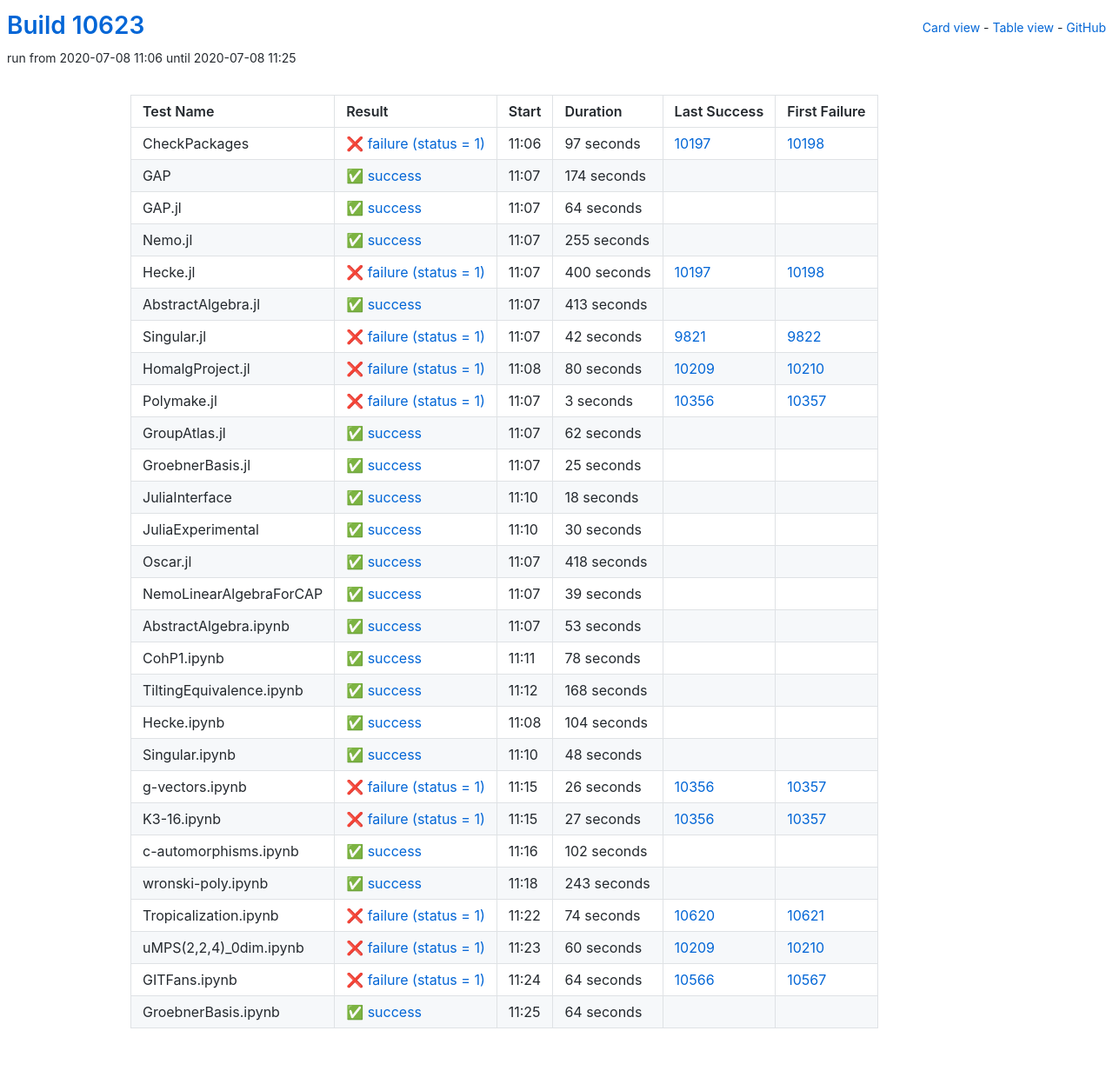
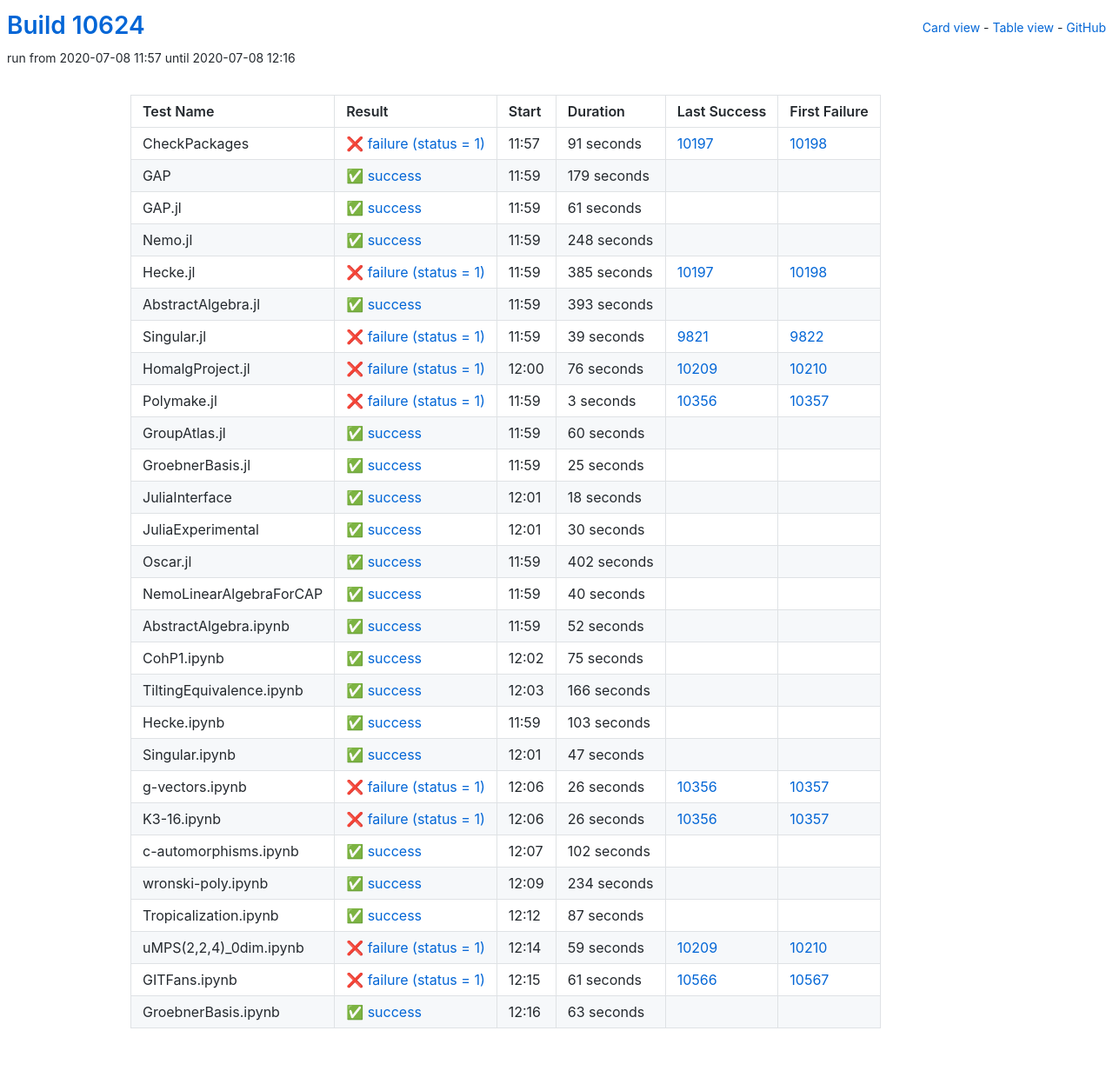
Before and after one commit to oscar-system/oscar-ci-status, a Jekyll site: the page built from table.html, in a window 1280 px wide. Shown: the whole page at 87% size. Built offline with Jekyll 4.4.1, drawn with Linux system fonts in a browser that asks for light colours.

Commit message:
Build #10624

```diff
--- a/_data/ci.yml
+++ b/_data/ci.yml
@@ -1,6 +1,6 @@
 ---
-build: 10623
-build_url: https://oscarci.mathematik.uni-kl.de/job/oscar/10623/
+build: 10624
+build_url: https://oscarci.mathematik.uni-kl.de/job/oscar/10624/
 job: oscar
 organization: oscar-system
 repo: oscar-ci-status
@@ -8,104 +8,104 @@
 tests:
 - name: CheckPackages
   id: checkpackages
-  log: https://oscarci.mathematik.uni-kl.de/job/oscar/10623/artifact/logs/build-10623/CheckPackages.log
-  start: 2020-07-08 11:06
+  log: https://oscarci.mathematik.uni-kl.de/job/oscar/10624/artifact/logs/build-10624/CheckPackages.log
+  start: 2020-07-08 11:57
   success: false
   exitcode: 1
   status: failure
-  duration: 97
+  duration: 91
   last_success: 10197
   last_success_url: https://oscarci.mathematik.uni-kl.de/job/oscar/10197/
   first_failure: 10198
   first_failure_url: https://oscarci.mathematik.uni-kl.de/job/oscar/10198/
 - name: GAP
   id: gap
-  log: https://oscarci.mathematik.uni-kl.de/job/oscar/10623/artifact/logs/build-10623/GAP.log
-  start: 2020-07-08 11:07
+  log: https://oscarci.mathematik.uni-kl.de/job/oscar/10624/artifact/logs/build-10624/GAP.log
+  start: 2020-07-08 11:59
   success: true
   exitcode: 0
   status: success
-  duration: 174
+  duration: 179
   last_success: false
   last_success_url:
   first_failure: false
   first_failure_url:
 - name: GAP.jl
   id: gap-jl
-  log: https://oscarci.mathematik.uni-kl.de/job/oscar/10623/artifact/logs/build-10623/GAP.jl.log
-  start: 2020-07-08 11:07
+  log: https://oscarci.mathematik.uni-kl.de/job/oscar/10624/artifact/logs/build-10624/GAP.jl.log
+  start: 2020-07-08 11:59
   success: true
   exitcode: 0
   status: success
-  duration: 64
+  duration: 61
   last_success: false
   last_success_url:
   first_failure: false
   first_failure_url:
 - name: Nemo.jl
   id: nemo-jl
-  log: https://oscarci.mathematik.uni-kl.de/job/oscar/10623/artifact/logs/build-10623/Nemo.jl.log
-  start: 2020-07-08 11:07
+  log: https://oscarci.mathematik.uni-kl.de/job/oscar/10624/artifact/logs/build-10624/Nemo.jl.log
+  start: 2020-07-08 11:59
   success: true
   exitcode: 0
   status: success
-  duration: 255
+  duration: 248
   last_success: false
   last_success_url:
   first_failure: false
   first_failure_url:
 - name: Hecke.jl
   id: hecke-jl
-  log: https://oscarci.mathematik.uni-kl.de/job/oscar/10623/artifact/logs/build-10623/Hecke.jl.log
-  start: 2020-07-08 11:07
+  log: https://oscarci.mathematik.uni-kl.de/job/oscar/10624/artifact/logs/build-10624/Hecke.jl.log
+  start: 2020-07-08 11:59
   success: false
   exitcode: 1
   status: failure
-  duration: 400
+  duration: 385
   last_success: 10197
   last_success_url: https://oscarci.mathematik.uni-kl.de/job/oscar/10197/
   first_failure: 10198
   first_failure_url: https://oscarci.mathematik.uni-kl.de/job/oscar/10198/
 - name: AbstractAlgebra.jl
   id: abstractalgebra-jl
-  log: https://oscarci.mathematik.uni-kl.de/job/oscar/10623/artifact/logs/build-10623/AbstractAlgebra.jl.log
-  start: 2020-07-08 11:07
+  log: https://oscarci.mathematik.uni-kl.de/job/oscar/10624/artifact/logs/build-10624/AbstractAlgebra.jl.log
+  start: 2020-07-08 11:59
   success: true
   exitcode: 0
   status: success
-  duration: 413
+  duration: 393
   last_success: false
   last_success_url:
   first_failure: false
   first_failure_url:
 - name: Singular.jl
   id: singular-jl
-  log: https://oscarci.mathematik.uni-kl.de/job/oscar/10623/artifact/logs/build-10623/Singular.jl.log
-  start: 2020-07-08 11:07
+  log: https://oscarci.mathematik.uni-kl.de/job/oscar/10624/artifact/logs/build-10624/Singular.jl.log
+  start: 2020-07-08 11:59
   success: false
   exitcode: 1
   status: failure
-  duration: 42
+  duration: 39
   last_success: 9821
   last_success_url: https://oscarci.mathematik.uni-kl.de/job/oscar/9821/
   first_failure: 9822
   first_failure_url: https://oscarci.mathematik.uni-kl.de/job/oscar/9822/
 - name: HomalgProject.jl
   id: homalgproject-jl
-  log: https://oscarci.mathematik.uni-kl.de/job/oscar/10623/artifact/logs/build-10623/HomalgProject.jl.log
-  start: 2020-07-08 11:08
+  log: https://oscarci.mathematik.uni-kl.de/job/oscar/10624/artifact/logs/build-10624/HomalgProject.jl.log
+  start: 2020-07-08 12:00
   success: false
   exitcode: 1
   status: failure
-  duration: 80
+  duration: 76
   last_success: 10209
   last_success_url: https://oscarci.mathematik.uni-kl.de/job/oscar/10209/
   first_failure: 10210
   first_failure_url: https://oscarci.mathematik.uni-kl.de/job/oscar/10210/
 - name: Polymake.jl
   id: polymake-jl
-  log: https://oscarci.mathematik.uni-kl.de/job/oscar/10623/artifact/logs/build-10623/Polymake.jl.log
-  start: 2020-07-08 11:07
+  log: https://oscarci.mathematik.uni-kl.de/job/oscar/10624/artifact/logs/build-10624/Polymake.jl.log
+  start: 2020-07-08 11:59
   success: false
   exitcode: 1
   status: failure
@@ -116,20 +116,20 @@
   first_failure_url: https://oscarci.mathematik.uni-kl.de/job/oscar/10357/
 - name: GroupAtlas.jl
   id: groupatlas-jl
-  log: https://oscarci.mathematik.uni-kl.de/job/oscar/10623/artifact/logs/build-10623/GroupAtlas.jl.log
-  start: 2020-07-08 11:07
+  log: https://oscarci.mathematik.uni-kl.de/job/oscar/10624/artifact/logs/build-10624/GroupAtlas.jl.log
+  start: 2020-07-08 11:59
   success: true
   exitcode: 0
   status: success
-  duration: 62
+  duration: 60
   last_success: false
   last_success_url:
   first_failure: false
   first_failure_url:
 - name: GroebnerBasis.jl
   id: groebnerbasis-jl
-  log: https://oscarci.mathematik.uni-kl.de/job/oscar/10623/artifact/logs/build-10623/GroebnerBasis.jl.log
-  start: 2020-07-08 11:07
+  log: https://oscarci.mathematik.uni-kl.de/job/oscar/10624/artifact/logs/build-10624/GroebnerBasis.jl.log
+  start: 2020-07-08 11:59
   success: true
   exitcode: 0
   status: success
@@ -140,8 +140,8 @@
   first_failure_url:
 - name: JuliaInterface
   id: juliainterface
-  log: https://oscarci.mathematik.uni-kl.de/job/oscar/10623/artifact/logs/build-10623/JuliaInterface.log
-  start: 2020-07-08 11:10
+  log: https://oscarci.mathematik.uni-kl.de/job/oscar/10624/artifact/logs/build-10624/JuliaInterface.log
+  start: 2020-07-08 12:01
   success: true
   exitcode: 0
   status: success
@@ -152,8 +152,8 @@
   first_failure_url:
 - name: JuliaExperimental
   id: juliaexperimental
-  log: https://oscarci.mathematik.uni-kl.de/job/oscar/10623/artifact/logs/build-10623/JuliaExperimental.log
-  start: 2020-07-08 11:10
+  log: https://oscarci.mathematik.uni-kl.de/job/oscar/10624/artifact/logs/build-10624/JuliaExperimental.log
+  start: 2020-07-08 12:01
   success: true
   exitcode: 0
   status: success
@@ -164,92 +164,92 @@
   first_failure_url:
 - name: Oscar.jl
   id: oscar-jl
-  log: https://oscarci.mathematik.uni-kl.de/job/oscar/10623/artifact/logs/build-10623/Oscar.jl.log
-  start: 2020-07-08 11:07
+  log: https://oscarci.mathematik.uni-kl.de/job/oscar/10624/artifact/logs/build-10624/Oscar.jl.log
+  start: 2020-07-08 11:59
   success: true
   exitcode: 0
   status: success
-  duration: 418
+  duration: 402
   last_success: false
   last_success_url:
   first_failure: false
   first_failure_url:
 - name: NemoLinearAlgebraForCAP
   id: nemolinearalgebraforcap
-  log: https://oscarci.mathematik.uni-kl.de/job/oscar/10623/artifact/logs/build-10623/NemoLinearAlgebraForCAP.log
-  start: 2020-07-08 11:07
+  log: https://oscarci.mathematik.uni-kl.de/job/oscar/10624/artifact/logs/build-10624/NemoLinearAlgebraForCAP.log
+  start: 2020-07-08 11:59
   success: true
   exitcode: 0
   status: success
-  duration: 39
+  duration: 40
   last_success: false
   last_success_url:
   first_failure: false
   first_failure_url:
 - name: AbstractAlgebra.ipynb
   id: abstractalgebra-ipynb
-  log: https://oscarci.mathematik.uni-kl.de/job/oscar/10623/artifact/logs/build-10623/AbstractAlgebra.ipynb.log
-  start: 2020-07-08 11:07
+  log: https://oscarci.mathematik.uni-kl.de/job/oscar/10624/artifact/logs/build-10624/AbstractAlgebra.ipynb.log
+  start: 2020-07-08 11:59
   success: true
   exitcode: 0
   status: success
-  duration: 53
+  duration: 52
   last_success: false
   last_success_url:
   first_failure: false
   first_failure_url:
 - name: CohP1.ipynb
   id: cohp1-ipynb
-  log: https://oscarci.mathematik.uni-kl.de/job/oscar/10623/artifact/logs/build-10623/CohP1.ipynb.log
-  start: 2020-07-08 11:11
+  log: https://oscarci.mathematik.uni-kl.de/job/oscar/10624/artifact/logs/build-10624/CohP1.ipynb.log
+  start: 2020-07-08 12:02
   success: true
   exitcode: 0
   status: success
-  duration: 78
+  duration: 75
   last_success: false
   last_success_url:
   first_failure: false
   first_failure_url:
 - name: TiltingEquivalence.ipynb
   id: tiltingequivalence-ipynb
-  log: https://oscarci.mathematik.uni-kl.de/job/oscar/10623/artifact/logs/build-10623/TiltingEquivalence.ipynb.log
-  start: 2020-07-08 11:12
+  log: https://oscarci.mathematik.uni-kl.de/job/oscar/10624/artifact/logs/build-10624/TiltingEquivalence.ipynb.log
+  start: 2020-07-08 12:03
   success: true
   exitcode: 0
   status: success
-  duration: 168
+  duration: 166
   last_success: false
   last_success_url:
   first_failure: false
   first_failure_url:
 - name: Hecke.ipynb
   id: hecke-ipynb
-  log: https://oscarci.mathematik.uni-kl.de/job/oscar/10623/artifact/logs/build-10623/Hecke.ipynb.log
-  start: 2020-07-08 11:08
+  log: https://oscarci.mathematik.uni-kl.de/job/oscar/10624/artifact/logs/build-10624/Hecke.ipynb.log
+  start: 2020-07-08 11:59
   success: true
   exitcode: 0
   status: success
-  duration: 104
+  duration: 103
   last_success: false
   last_success_url:
   first_failure: false
   first_failure_url:
 - name: Singular.ipynb
   id: singular-ipynb
-  log: https://oscarci.mathematik.uni-kl.de/job/oscar/10623/artifact/logs/build-10623/Singular.ipynb.log
-  start: 2020-07-08 11:10
+  log: https://oscarci.mathematik.uni-kl.de/job/oscar/10624/artifact/logs/build-10624/Singular.ipynb.log
+  start: 2020-07-08 12:01
   success: true
   exitcode: 0
   status: success
-  duration: 48
+  duration: 47
   last_success: false
   last_success_url:
   first_failure: false
   first_failure_url:
 - name: g-vectors.ipynb
   id: g-vectors-ipynb
-  log: https://oscarci.mathematik.uni-kl.de/job/oscar/10623/artifact/logs/build-10623/g-vectors.ipynb.log
-  start: 2020-07-08 11:15
+  log: https://oscarci.mathematik.uni-kl.de/job/oscar/10624/artifact/logs/build-10624/g-vectors.ipynb.log
+  start: 2020-07-08 12:06
   success: false
   exitcode: 1
   status: failure
@@ -260,20 +260,20 @@
   first_failure_url: https://oscarci.mathematik.uni-kl.de/job/oscar/10357/
 - name: K3-16.ipynb
   id: k3-16-ipynb
-  log: https://oscarci.mathematik.uni-kl.de/job/oscar/10623/artifact/logs/build-10623/K3-16.ipynb.log
-  start: 2020-07-08 11:15
+  log: https://oscarci.mathematik.uni-kl.de/job/oscar/10624/artifact/logs/build-10624/K3-16.ipynb.log
+  start: 2020-07-08 12:06
   success: false
   exitcode: 1
   status: failure
-  duration: 27
+  duration: 26
   last_success: 10356
   last_success_url: https://oscarci.mathematik.uni-kl.de/job/oscar/10356/
   first_failure: 10357
   first_failure_url: https://oscarci.mathematik.uni-kl.de/job/oscar/10357/
 - name: c-automorphisms.ipynb
   id: c-automorphisms-ipynb
-  log: https://oscarci.mathematik.uni-kl.de/job/oscar/10623/artifact/logs/build-10623/c-automorphisms.ipynb.log
-  start: 2020-07-08 11:16
+  log: https://oscarci.mathematik.uni-kl.de/job/oscar/10624/artifact/logs/build-10624/c-automorphisms.ipynb.log
+  start: 2020-07-08 12:07
   success: true
   exitcode: 0
   status: success
@@ -284,60 +284,60 @@
   first_failure_url:
 - name: wronski-poly.ipynb
   id: wronski-poly-ipynb
-  log: https://oscarci.mathematik.uni-kl.de/job/oscar/10623/artifact/logs/build-10623/wronski-poly.ipynb.log
-  start: 2020-07-08 11:18
+  log: https://oscarci.mathematik.uni-kl.de/job/oscar/10624/artifact/logs/build-10624/wronski-poly.ipynb.log
+  start: 2020-07-08 12:09
   success: true
   exitcode: 0
   status: success
-  duration: 243
+  duration: 234
   last_success: false
   last_success_url:
   first_failure: false
   first_failure_url:
 - name: Tropicalization.ipynb
   id: tropicalization-ipynb
-  log: https://oscarci.mathematik.uni-kl.de/job/oscar/10623/artifact/logs/build-10623/Tropicalization.ipynb.log
-  start: 2020-07-08 11:22
+  log: https://oscarci.mathematik.uni-kl.de/job/oscar/10624/artifact/logs/build-10624/Tropicalization.ipynb.log
+  start: 2020-07-08 12:12
+  success: true
+  exitcode: 0
+  status: success
+  duration: 87
+  last_success: false
+  last_success_url:
+  first_failure: false
+  first_failure_url:
+- name: uMPS(2,2,4)_0dim.ipynb
+  id: umps-2-2-4-0dim-ipynb
+  log: https://oscarci.mathematik.uni-kl.de/job/oscar/10624/artifact/logs/build-10624/uMPS-2-2-4-_0dim.ipynb.log
+  start: 2020-07-08 12:14
   success: false
   exitcode: 1
   status: failure
-  duration: 74
-  last_success: 10620
-  last_success_url: https://oscarci.mathematik.uni-kl.de/job/oscar/10620/
-  first_failure: 10621
-  first_failure_url: https://oscarci.mathematik.uni-kl.de/job/oscar/10621/
-- name: uMPS(2,2,4)_0dim.ipynb
-  id: umps-2-2-4-0dim-ipynb
-  log: https://oscarci.mathematik.uni-kl.de/job/oscar/10623/artifact/logs/build-10623/uMPS-2-2-4-_0dim.ipynb.log
-  start: 2020-07-08 11:23
-  success: false
-  exitcode: 1
-  status: failure
-  duration: 60
+  duration: 59
   last_success: 10209
   last_success_url: https://oscarci.mathematik.uni-kl.de/job/oscar/10209/
   first_failure: 10210
   first_failure_url: https://oscarci.mathematik.uni-kl.de/job/oscar/10210/
 - name: GITFans.ipynb
   id: gitfans-ipynb
-  log: https://oscarci.mathematik.uni-kl.de/job/oscar/10623/artifact/logs/build-10623/GITFans.ipynb.log
-  start: 2020-07-08 11:24
+  log: https://oscarci.mathematik.uni-kl.de/job/oscar/10624/artifact/logs/build-10624/GITFans.ipynb.log
+  start: 2020-07-08 12:15
   success: false
   exitcode: 1
   status: failure
-  duration: 64
+  duration: 61
   last_success: 10566
   last_success_url: https://oscarci.mathematik.uni-kl.de/job/oscar/10566/
   first_failure: 10567
   first_failure_url: https://oscarci.mathematik.uni-kl.de/job/oscar/10567/
 - name: GroebnerBasis.ipynb
   id: groebnerbasis-ipynb
-  log: https://oscarci.mathematik.uni-kl.de/job/oscar/10623/artifact/logs/build-10623/GroebnerBasis.ipynb.log
-  start: 2020-07-08 11:25
+  log: https://oscarci.mathematik.uni-kl.de/job/oscar/10624/artifact/logs/build-10624/GroebnerBasis.ipynb.log
+  start: 2020-07-08 12:16
   success: true
   exitcode: 0
   status: success
-  duration: 64
+  duration: 63
   last_success: false
   last_success_url:
   first_failure: false
```
Also changed, not shown: README.md.
